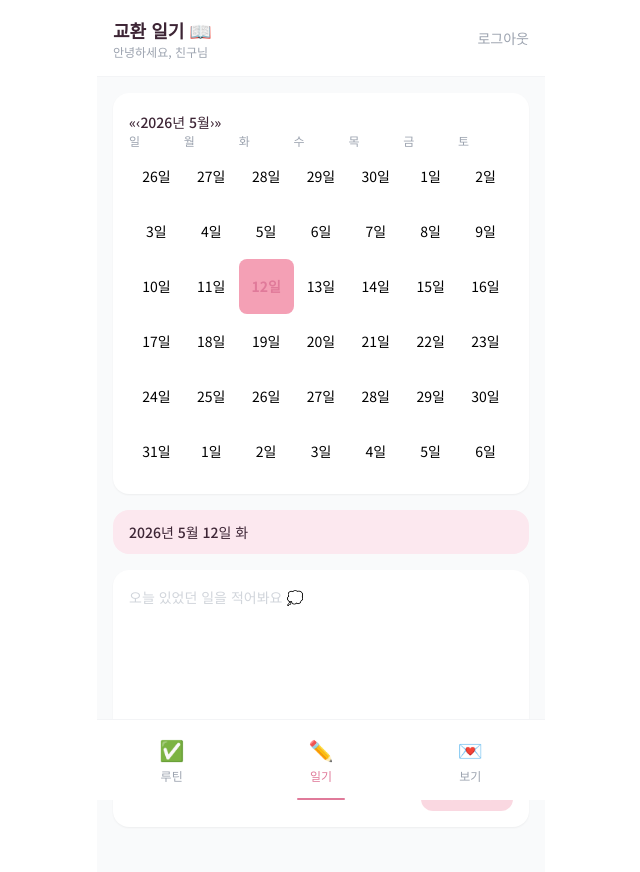
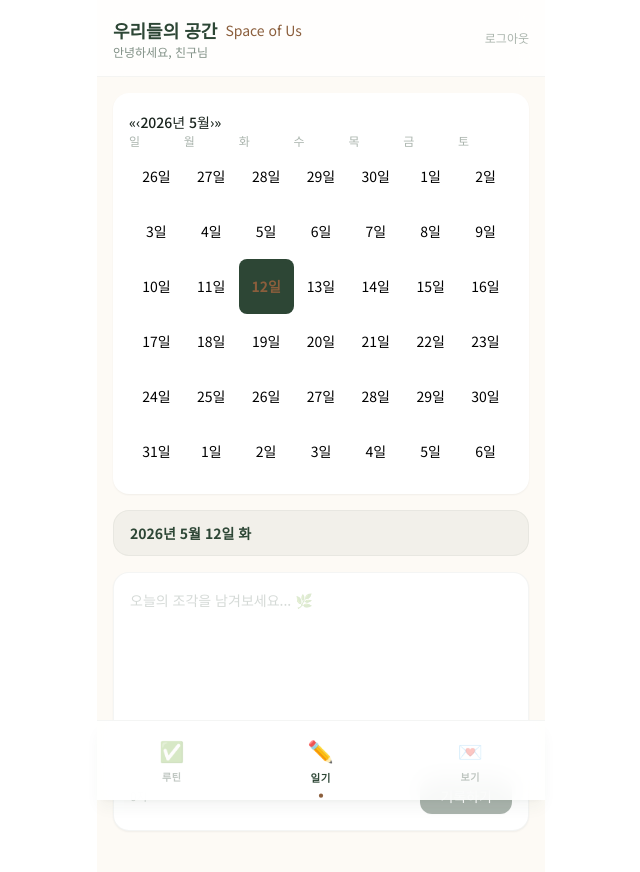
Before and after one commit to Cedric-Jeong/DJSpace, a React (Vite) app: page / in a window 1280 px wide. Shown: the top 872 px of the page, without its empty margins (319-959 px from the left). Built offline with nearby package versions, Linux system fonts and the light colour scheme; no server answers; the database is empty; sample sign-in values are in the browser's storage.

Commit message:
Redesign UI: Forest and Earth theme (Space of Us)

```diff
--- a/src/components/MemoTab.jsx
+++ b/src/components/MemoTab.jsx
@@ -82,34 +82,34 @@ export default function MemoTab() {
       </div>
 
       {/* 선택 날짜 표시 */}
-      <div className="bg-diary-peach rounded-2xl px-4 py-3">
-        <p className="text-diary-dark font-medium text-sm">{dateStr}</p>
+      <div className="bg-diary-green/5 rounded-2xl px-4 py-3 border border-diary-green/5">
+        <p className="text-diary-green font-semibold text-sm">{dateStr}</p>
       </div>
 
       {/* 일기 작성 */}
-      <div className="bg-white rounded-2xl p-4 shadow-sm">
+      <div className="bg-white rounded-2xl p-4 shadow-sm border border-diary-green/5">
         <textarea
           value={content}
           onChange={e => setContent(e.target.value)}
-          placeholder="오늘 있었던 일을 적어봐요 💭"
+          placeholder="오늘의 조각을 남겨보세요... 🌿"
           rows={7}
-          className="w-full text-sm text-gray-700 resize-none focus:outline-none leading-relaxed placeholder-gray-300"
+          className="w-full text-sm text-diary-dark resize-none focus:outline-none leading-relaxed placeholder-diary-green/20"
         />
-        <div className="flex items-center justify-between mt-3 pt-3 border-t border-gray-50">
-          <span className="text-xs text-gray-300">{content.length}자</span>
+        <div className="flex items-center justify-between mt-3 pt-3 border-t border-diary-green/5">
+          <span className="text-xs text-diary-green/20">{content.length}자</span>
           <button
             onClick={saveMemo}
             disabled={saving || !content.trim()}
-            className="bg-diary-pink hover:bg-diary-rose disabled:opacity-40 text-white text-sm font-medium px-5 py-2 rounded-xl transition-colors"
+            className="bg-diary-green hover:bg-diary-leaf disabled:opacity-40 text-white text-sm font-medium px-5 py-2 rounded-xl transition-all shadow-sm active:scale-95"
           >
-            {saving ? '저장 중...' : '저장하기'}
+            {saving ? '기록 중...' : '기록하기'}
           </button>
         </div>
       </div>
 
       {savedMsg && (
-        <div className="text-center text-diary-rose text-sm animate-pulse">
-          {savedMsg}
+        <div className="text-center text-diary-brown text-sm font-medium animate-pulse">
+          {savedMsg.replace('💕', '✨')}
         </div>
       )}
     </div>
--- a/src/components/RoutineTab.jsx
+++ b/src/components/RoutineTab.jsx
@@ -63,27 +63,27 @@ export default function RoutineTab() {
           <span className="text-sm font-medium text-diary-dark">오늘의 루틴</span>
           <span className="text-xs text-gray-400">{doneCount} / {routines.length}</span>
         </div>
-        <div className="w-full bg-gray-100 rounded-full h-2">
+        <div className="w-full bg-diary-green/5 rounded-full h-2">
           <div
-            className="bg-diary-pink h-2 rounded-full transition-all duration-500"
+            className="bg-diary-green h-2 rounded-full transition-all duration-500"
             style={{ width: routines.length ? `${(doneCount / routines.length) * 100}%` : '0%' }}
           />
         </div>
       </div>
 
       {/* 루틴 추가 */}
-      <div className="bg-white rounded-2xl p-4 shadow-sm flex gap-2">
+      <div className="bg-white rounded-2xl p-4 shadow-sm flex gap-2 border border-diary-green/5">
         <input
           type="text"
           value={newName}
           onChange={e => setNewName(e.target.value)}
           onKeyDown={e => e.key === 'Enter' && addRoutine()}
-          placeholder="새 루틴 추가..."
-          className="flex-1 text-sm focus:outline-none placeholder-gray-300 text-gray-700"
+          placeholder="새로운 습관을 심어보세요... 🌱"
+          className="flex-1 text-sm focus:outline-none placeholder-diary-green/20 text-diary-dark"
         />
         <button
           onClick={addRoutine}
-          className="bg-diary-pink text-white text-sm font-medium px-4 py-2 rounded-xl hover:bg-diary-rose transition-colors"
+          className="bg-diary-green text-white text-sm font-medium px-4 py-2 rounded-xl hover:bg-diary-leaf transition-all shadow-sm active:scale-95"
         >
           추가
         </button>
@@ -91,32 +91,32 @@ export default function RoutineTab() {
 
       {/* 루틴 목록 */}
       {loading ? (
-        <p className="text-center text-gray-400 text-sm">불러오는 중...</p>
+        <p className="text-center text-diary-green/40 text-sm">숲을 가꾸는 중...</p>
       ) : (
         <div className="space-y-2">
           {routines.map(routine => (
             <div
               key={routine.id}
-              className="bg-white rounded-2xl px-4 py-3 shadow-sm flex items-center gap-3"
+              className="bg-white rounded-2xl px-4 py-3 shadow-sm flex items-center gap-3 border border-diary-green/5"
             >
               <button
                 onClick={() => toggleDone(routine.id, routine.done)}
                 className={`w-6 h-6 rounded-full border-2 flex items-center justify-center shrink-0 transition-all ${
                   routine.done
-                    ? 'bg-diary-pink border-diary-pink text-white'
-                    : 'border-gray-200 hover:border-diary-pink'
+                    ? 'bg-diary-green border-diary-green text-white'
+                    : 'border-diary-green/10 hover:border-diary-green/40'
                 }`}
               >
                 {routine.done && <span className="text-xs">✓</span>}
               </button>
               <span className={`flex-1 text-sm ${
-                routine.done ? 'line-through text-gray-300' : 'text-gray-700'
+                routine.done ? 'line-through text-diary-green/20' : 'text-diary-dark font-medium'
               }`}>
                 {routine.name}
               </span>
               <button
                 onClick={() => deleteRoutine(routine.id)}
-                className="text-gray-200 hover:text-red-300 transition-colors text-lg leading-none"
+                className="text-diary-green/10 hover:text-red-400 transition-colors text-lg leading-none"
               >
                 ×
               </button>
@@ -124,8 +124,8 @@ export default function RoutineTab() {
           ))}
 
           {routines.length === 0 && (
-            <div className="text-center py-8 text-gray-300 text-sm">
-              루틴을 추가해보세요 ✨
+            <div className="text-center py-8 text-diary-green/20 text-sm">
+              작은 습관부터 시작해볼까요? 🍃
             </div>
           )}
         </div>
--- a/src/index.css
+++ b/src/index.css
@@ -7,26 +7,26 @@
   @apply w-full border-0 bg-transparent font-sans;
 }
 .react-calendar__navigation button {
-  @apply text-diary-dark font-medium text-sm hover:bg-diary-peach rounded-lg transition-colors;
+  @apply text-diary-dark font-medium text-sm hover:bg-diary-green/10 rounded-lg transition-colors;
 }
 .react-calendar__month-view__weekdays__weekday {
-  @apply text-xs text-gray-400 font-medium;
+  @apply text-xs text-diary-green/40 font-medium;
 }
 .react-calendar__month-view__weekdays__weekday abbr {
   @apply no-underline;
 }
 .react-calendar__tile {
-  @apply text-sm rounded-lg aspect-square flex items-center justify-center relative hover:bg-diary-peach transition-colors;
+  @apply text-sm rounded-lg aspect-square flex items-center justify-center relative hover:bg-diary-green/10 transition-colors;
 }
 .react-calendar__tile--active {
-  @apply bg-diary-pink text-white hover:bg-diary-rose;
+  @apply bg-diary-green text-white hover:bg-diary-leaf;
 }
 .react-calendar__tile--now {
-  @apply font-bold text-diary-rose;
+  @apply font-bold text-diary-brown;
 }
 
 /* 메모 작성일 점 */
 .has-memo::after {
   content: '';
-  @apply absolute bottom-1 left-1/2 -translate-x-1/2 w-1 h-1 rounded-full bg-diary-rose;
+  @apply absolute bottom-1 left-1/2 -translate-x-1/2 w-1 h-1 rounded-full bg-diary-brown;
 }
--- a/src/pages/Dashboard.jsx
+++ b/src/pages/Dashboard.jsx
@@ -27,18 +27,21 @@ export default function Dashboard() {
   }
 
   return (
-    <div className="min-h-screen bg-gray-50 flex flex-col max-w-md mx-auto">
+    <div className="min-h-screen bg-diary-cream flex flex-col max-w-md mx-auto">
       {/* 헤더 */}
-      <header className="bg-white border-b border-gray-100 px-4 py-4 flex items-center justify-between sticky top-0 z-10">
+      <header className="bg-white/80 backdrop-blur-md border-b border-diary-green/5 px-4 py-4 flex items-center justify-between sticky top-0 z-10">
         <div>
-          <h1 className="font-bold text-diary-dark text-lg">교환 일기 📖</h1>
-          <p className="text-xs text-gray-400">
+          <h1 className="font-bold text-diary-green text-lg flex items-center gap-2">
+            <span>우리들의 공간</span>
+            <span className="text-sm font-normal text-diary-brown">Space of Us</span>
+          </h1>
+          <p className="text-xs text-diary-green/60">
             안녕하세요, {userProfile?.name || '친구'}님
           </p>
         </div>
         <button
           onClick={handleLogout}
-          className="text-gray-400 text-sm hover:text-gray-600 transition-colors"
+          className="text-diary-green/40 text-xs hover:text-diary-brown transition-colors"
         >
           로그아웃
         </button>
@@ -52,23 +55,23 @@ export default function Dashboard() {
       </main>
 
       {/* 하단 탭 바 */}
-      <nav className="fixed bottom-0 left-1/2 -translate-x-1/2 w-full max-w-md bg-white border-t border-gray-100 flex">
+      <nav className="fixed bottom-0 left-1/2 -translate-x-1/2 w-full max-w-md bg-white/90 backdrop-blur-md border-t border-diary-green/5 flex shadow-lg shadow-diary-green/5">
         {TABS.map(tab => (
           <button
             key={tab.id}
             onClick={() => setActiveTab(tab.id)}
-            className={`flex-1 py-4 flex flex-col items-center gap-1 transition-colors ${
+            className={`flex-1 py-4 flex flex-col items-center gap-1 transition-all ${
               activeTab === tab.id
-                ? 'text-diary-rose'
-                : 'text-gray-400 hover:text-gray-600'
+                ? 'text-diary-green transform scale-105'
+                : 'text-diary-green/30 hover:text-diary-green/60'
             }`}
           >
             <span className="text-xl">{tab.icon}</span>
-            <span className={`text-xs font-medium ${activeTab === tab.id ? 'text-diary-rose' : ''}`}>
+            <span className={`text-[10px] font-bold uppercase tracking-wider ${activeTab === tab.id ? 'text-diary-green' : ''}`}>
               {tab.label}
             </span>
             {activeTab === tab.id && (
-              <span className="absolute bottom-0 w-12 h-0.5 bg-diary-rose rounded-full" />
+              <span className="absolute bottom-1 w-1 h-1 bg-diary-brown rounded-full" />
             )}
           </button>
         ))}
--- a/tailwind.config.js
+++ b/tailwind.config.js
@@ -8,10 +8,11 @@ export default {
     extend: {
       colors: {
         diary: {
-          pink: '#f4a0b5',
-          rose: '#e07a9a',
-          peach: '#fce8ef',
-          dark: '#3d2535',
+          green: '#2d4635', // 짙은 초록
+          leaf: '#4a6741',  // 중간 초록
+          brown: '#8b5e3c', // 브라운 포인트
+          cream: '#fdfaf5', // 배경색 (크림/미색)
+          dark: '#1a241e',  // 아주 짙은 텍스트용 초록
         }
       },
       fontFamily: {
```
Also changed, not shown: src/components/ViewTab.jsx (+25 -21 lines).
